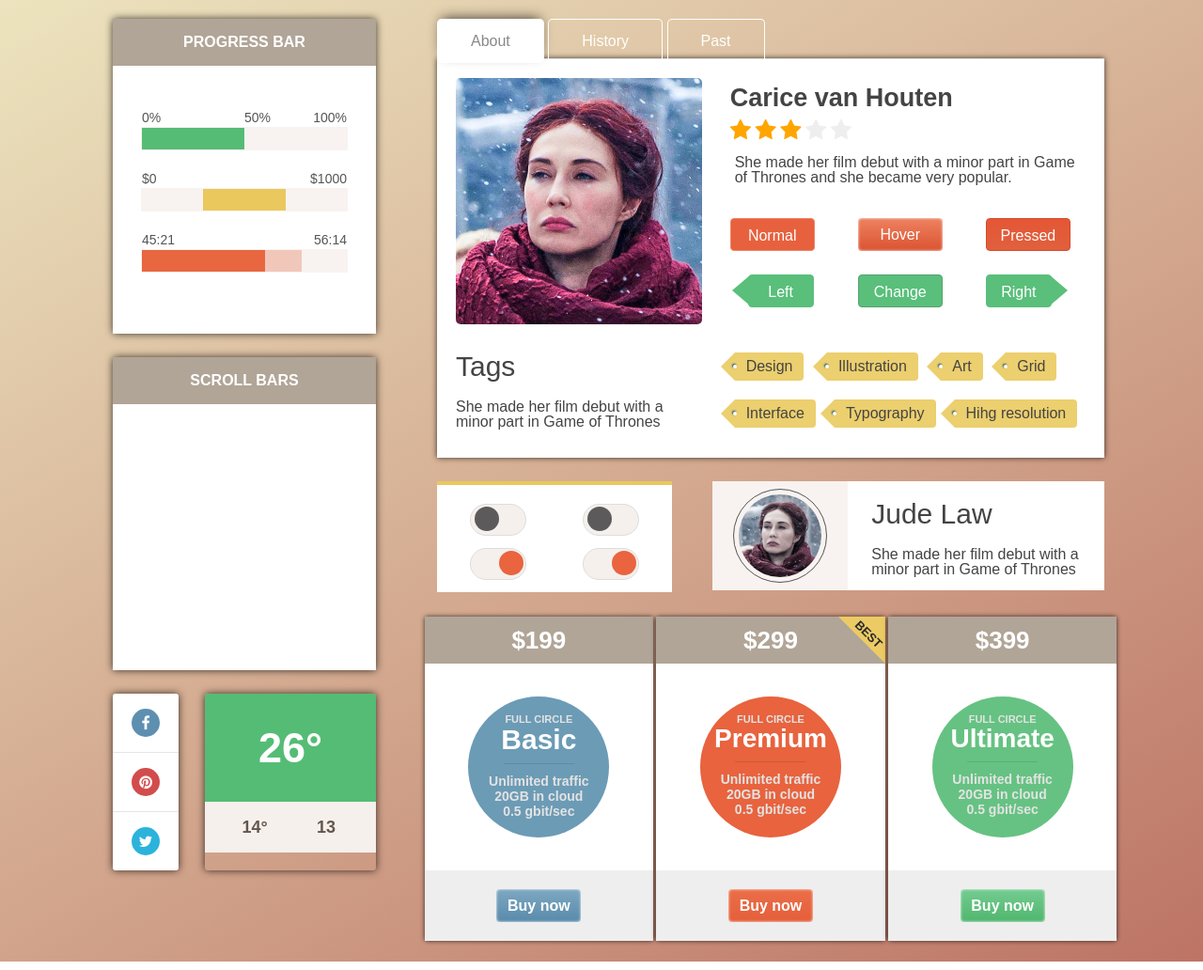
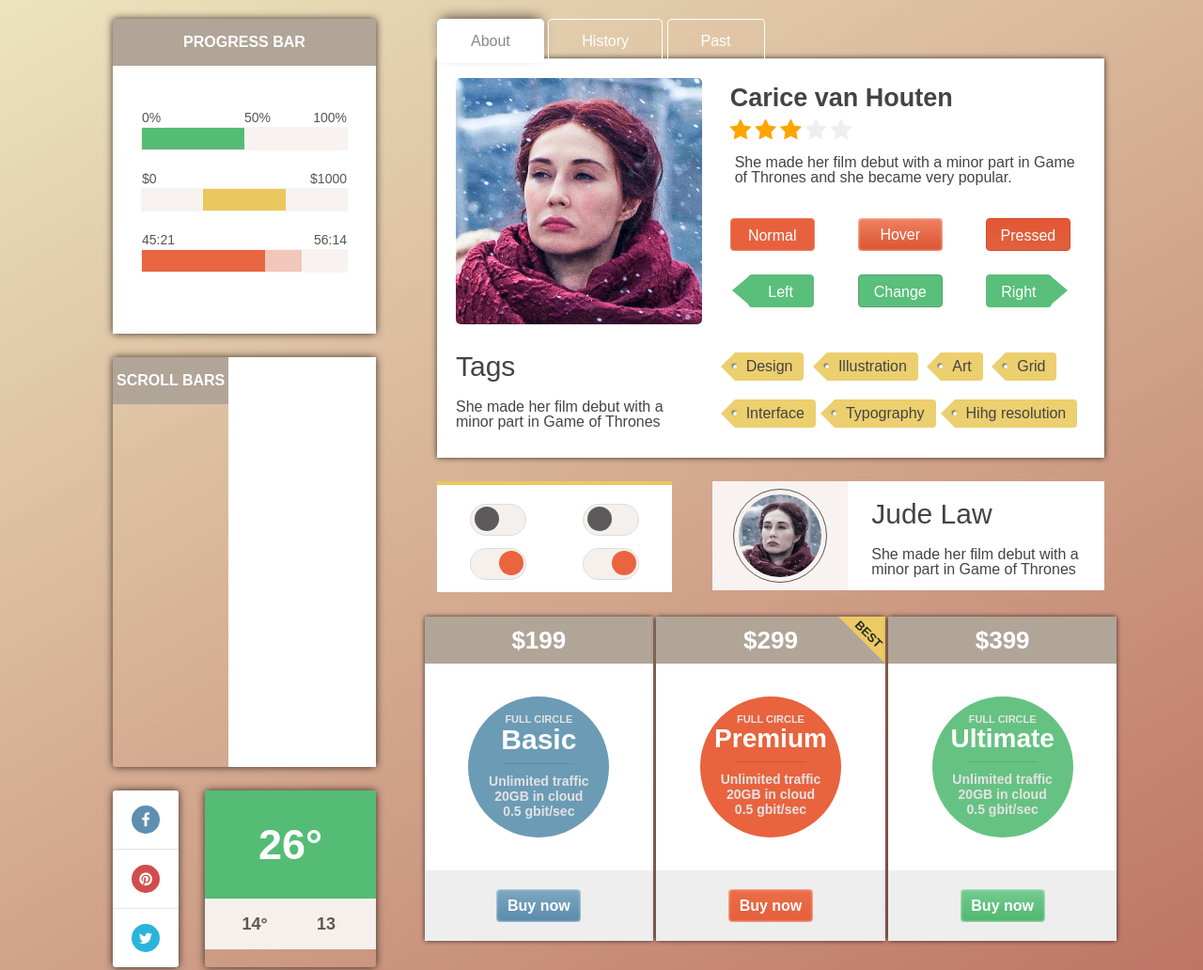
Before and after one commit to fermanquliyev/webmetroUI, a plain HTML site: page index.html in a window 1280 px wide. Shown: the top 1032 px of the page at 94% size. Drawn offline with nearby package versions, Linux system fonts and the light colour scheme; some icons are missing.

Commit message:
Update index.html

```diff
--- a/index.html
+++ b/index.html
@@ -32,7 +32,7 @@
 							</div>
 						</div>
 					</div>
-					<div class="block">
+					<div class="block" style="display: flex; justify-content: space-between;">
 						<div class="block-header bg-grey">
 							SCROLL BARS
 						</div>
```
